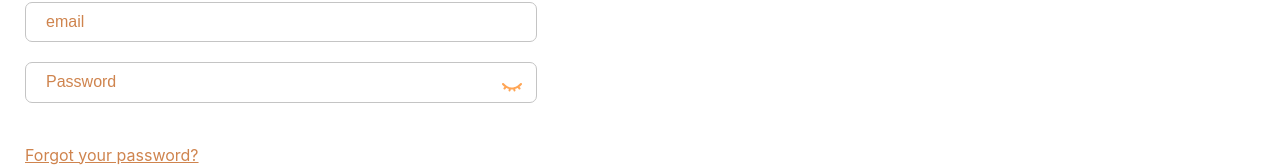
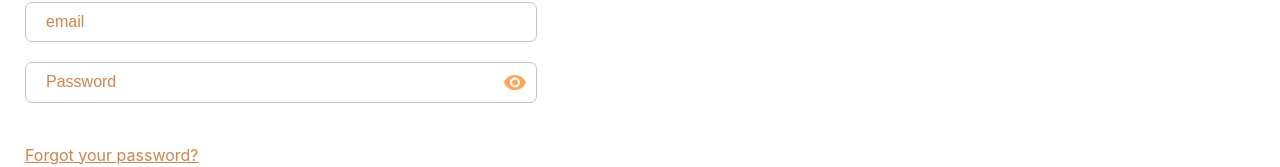
Before and after one commit to mamont79/eCommerce-Application, a React (Vite) app: page /login in a window 1280 px wide. Shown: the part 329-496 px from the top of the page. Built offline with nearby package versions, Linux system fonts and the light colour scheme.

Commit message:
refactor: change passwordIcon import

```diff
--- a/src/components/styledInput/index.ts
+++ b/src/components/styledInput/index.ts
@@ -1,5 +1,10 @@
 import { Field } from 'formik';
 import styled from 'styled-components';
+import passwordInvisible from '../../assets/password-invisible.svg';
+import passwordVisible from '../../assets/password-visible.svg';
+
+const passwordInvisibleUrl = `url("${passwordInvisible}")`;
+const passwordVisibleUrl = `url("${passwordVisible}")`;
 
 const StyledFormikInput = styled(Field)`
   background: none;
@@ -26,17 +31,17 @@ const StyledFormPasswordInputWrapper = styled.div`
 const StyledFormPasswordInputIcon = styled.div<{ $visible?: boolean }>`
   content: '';
   position: absolute;
-  top: ${({ $visible }) => ($visible ? '14px' : '25px')};
+  top: 0;
   bottom: 0;
   right: 10px;
   margin: auto 0;
   width: 25px;
   height: 25px;
   cursor: pointer;
-  background: ${({ $visible }) =>
-    $visible
-      ? "url('/src/assets/password-visible.svg') no-repeat"
-      : "url('/src/assets/password-invisible.svg') no-repeat"};
+  background-image: ${({ $visible }) =>
+    $visible ? passwordInvisibleUrl : passwordVisibleUrl};
+  background-repeat: no-repeat;
+  background-position: center;
 `;
 
 export {
```
